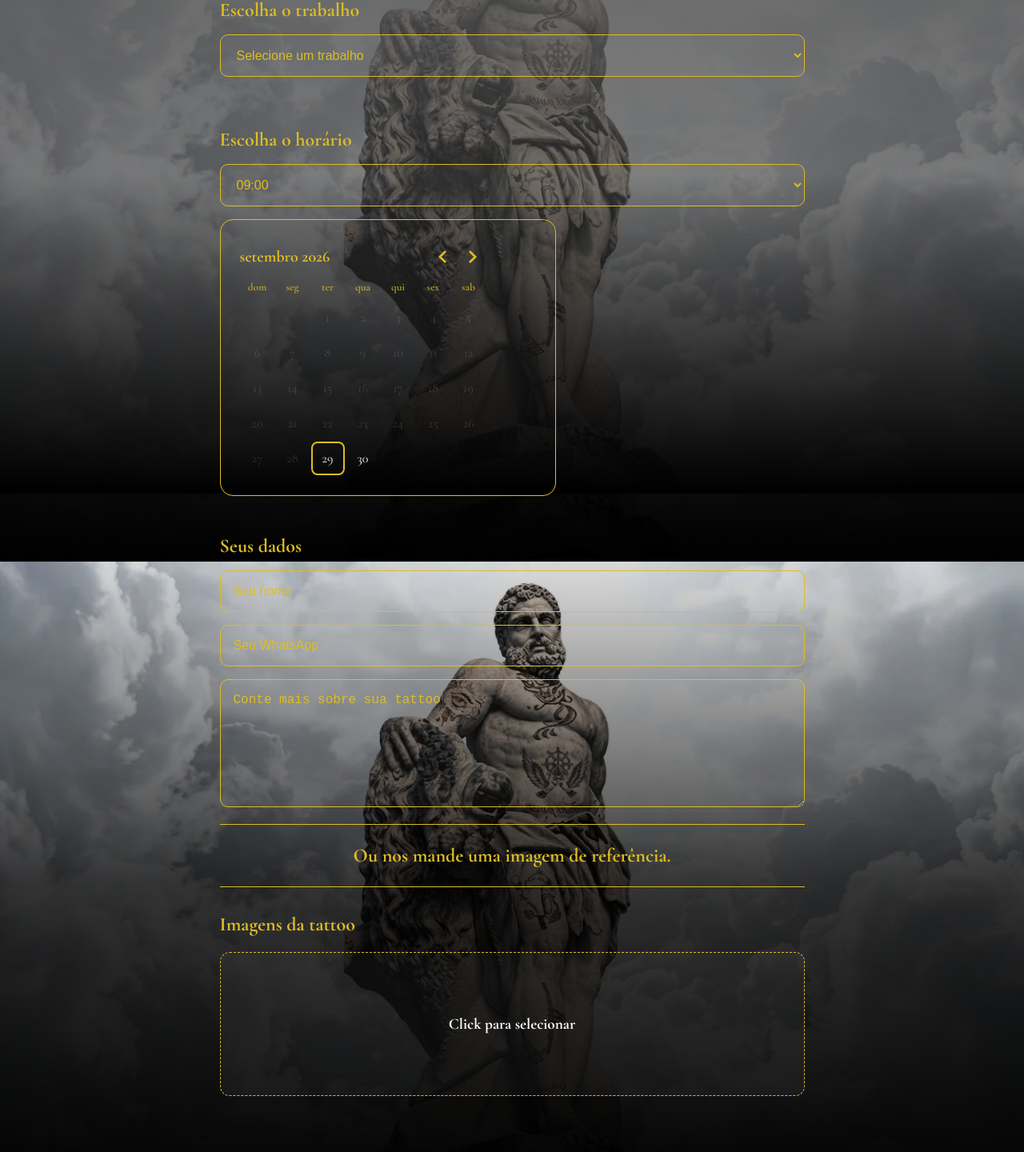
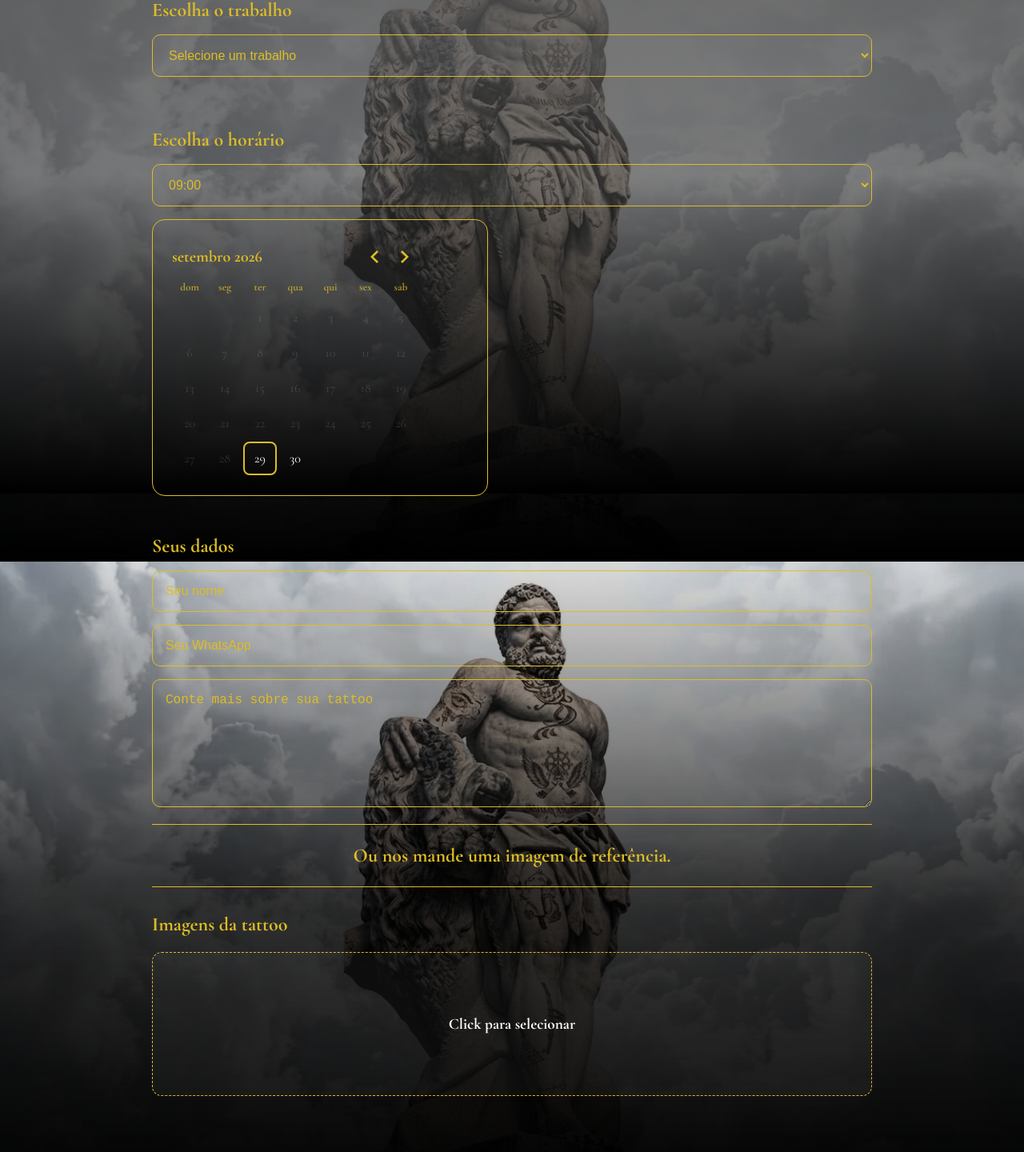
Before and after one commit to nvini16/TATOO, a React (Vite) app: page /TATOO/Agendamento in a window 1280 px wide. Shown: the part 183-1623 px from the top of the page at 80% size. Built offline with nearby package versions, Linux system fonts and the light colour scheme.

Commit message:
fix: implementar animação em agendamentos

```diff
--- a/src/pages/Agendamentos.jsx
+++ b/src/pages/Agendamentos.jsx
@@ -3,6 +3,8 @@ import IndexadorImagens from '../components/IndexadorImagens';
 import { useState } from 'react';
 import CalendarioAgendamento from '../components/CalendarioAgendamento';
 import Alert from '../components/Alert';
+import ScrollReveal from '../components/ScrollReveal';
+
 
 function Agendamento() {
 
@@ -162,25 +164,35 @@ function Agendamento() {
                 />
         )}
 
+                 <ScrollReveal>
                 <h1>Agende sua tattoo</h1>
+            </ScrollReveal>
+           <div className="agendamento-contain">
 
 
             <div className="agendamento-center">
                 <section>
+                <ScrollReveal>
                     <h2>Escolha o trabalho</h2>
+                </ScrollReveal>
 
+                <ScrollReveal>
                     <select name="trabalho" form="agendamento-form">
                     <option value="">Selecione um trabalho</option>
                     <option value="tattoo-pequena">Tattoo pequena</option>
                     <option value="tattoo-media">Tattoo média</option>
                     <option value="tattoo-grande">Tattoo grande</option>
                 </select>
+                </ScrollReveal>
             </section>
 
             <section>
+                <ScrollReveal>
                     <h2>Escolha o horário</h2>
+                </ScrollReveal>
 
 
+                <ScrollReveal>
                     <select name="horario" form="agendamento-form">
                     <option value="" disabled hidden>Selecione um horário</option>
                     <option value="09:00">09:00</option>
@@ -191,42 +203,62 @@ function Agendamento() {
                     <option value="16:00">16:00</option>
                     <option value="17:00">17:00</option>
                 </select>
+                </ScrollReveal>
 
+           <ScrollReveal>
              <CalendarioAgendamento
                 dataSelecionada={dataSelecionada}
                 onSelecionarData={setDataSelecionada}
             />
+           </ScrollReveal>
 
 
             </section>
 
             <form id="agendamento-form" onSubmit={handleSubmit}>
+                <ScrollReveal>
                     <h2>Seus dados</h2>
+                </ScrollReveal>
 
+               <ScrollReveal>
                  <input type="text" name="nome" placeholder="Seu nome" />
+               </ScrollReveal>
 
+               <ScrollReveal>
                  <input type="tel" name="whatsapp" placeholder="Seu WhatsApp" />
+               </ScrollReveal>
 
+                <ScrollReveal>
                     <textarea name="descricao" placeholder="Conte mais sobre sua tattoo"></textarea>
+                </ScrollReveal>
 
+                <ScrollReveal>
                     <div className="agendamento-opcao">
                     <p>Ou nos mande uma imagem de referência.</p>
                 </div>
+                </ScrollReveal>
 
 
+                <ScrollReveal>
                     <IndexadorImagens onImagensChange={setImagens} />
+                </ScrollReveal>
 
                 <div className="agendamento-acoes">
+                <ScrollReveal>
                     <button type="submit">Agendar</button>
+                </ScrollReveal>
 
+               <ScrollReveal>
                  <Link
                     to="/"
                     className="agendamento-link"
                 >
                     Voltar
                 </Link>
+               </ScrollReveal>
                 </div>
             </form>
+            </div>
            </div>
         </main>
     );
--- a/src/styles/agendamento.css
+++ b/src/styles/agendamento.css
@@ -1,4 +1,7 @@
 /* AGENDAMENTOS  */
+.agendamento-contain {
+  width: 100%;
+}
 
 .agendamento-page {
   min-height: 100vh;
--- a/src/styles/sobre.css
+++ b/src/styles/sobre.css
@@ -174,6 +174,8 @@
   border-top: 1px solid var(--marsali-tatoo-color-gold);
   border-bottom: 1px solid var(--marsali-tatoo-color-gold);
 
+  color: var(--marsali-tatoo-color-dark-green);
+
   text-align: center;
 }
 
```
Lines whose indentation alone changed are shown as unchanged.
